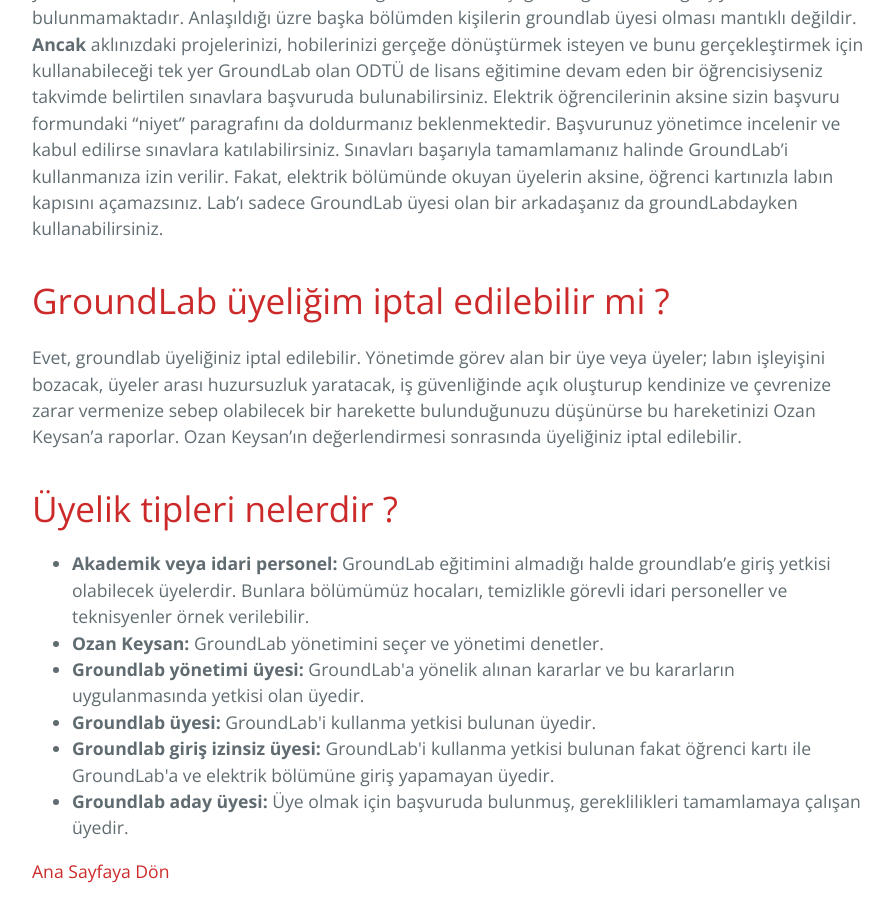
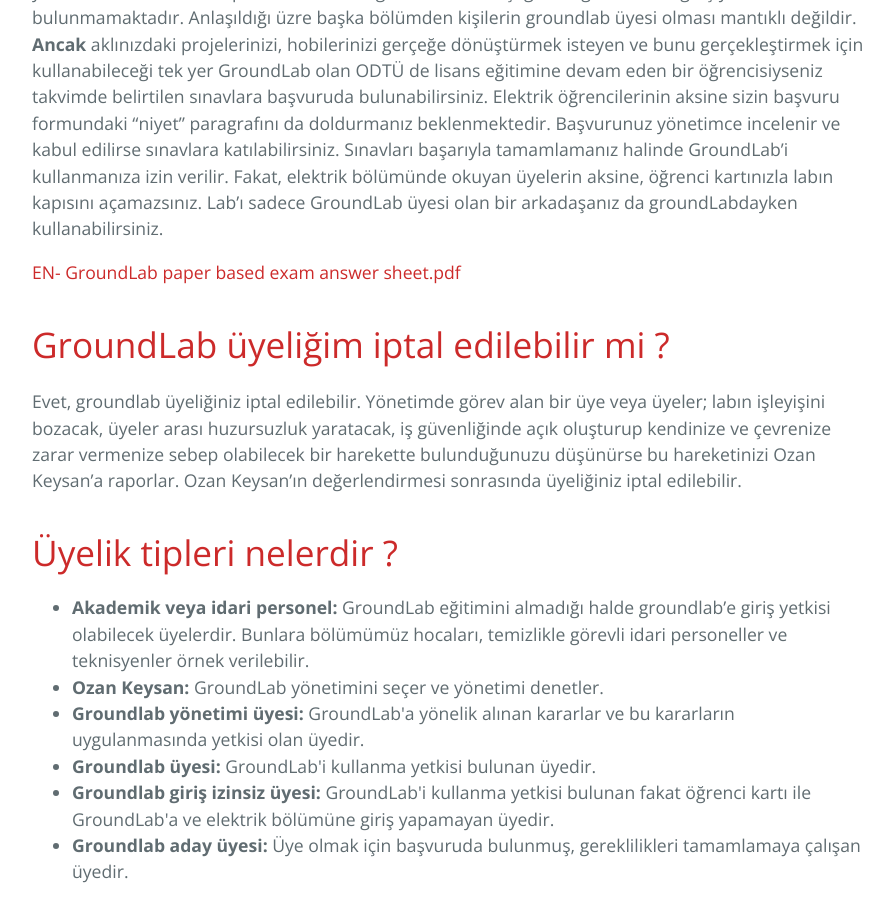
Before and after one commit to groundlabmetu/groundlabmetu.github.io, a Jekyll site: the page built from üyelik.md, in a window 1280 px wide and 900 px high, scrolled down 1090 px. Shown: the whole window, without its empty margins (192-1085 px from the left). Built offline with Jekyll 4.4.1, drawn with Linux system fonts in a browser that asks for light colours.

Commit message:
Update üyelik.md

```diff
--- a/üyelik.md
+++ b/üyelik.md
@@ -20,6 +20,7 @@
 <h1>GroundLab'a sadece elektrik-elektronik bölümünden öğrenciler mi üye olabilir ?</h1>
 Evet. Bunun sebebi güvenlik kaygıları ve labın fiziksel limitidir. GroundLab'e girişi olan ve elektrik bölümünde okumayan bir ODTÜ öğrencisi doğal olarak elektrik bölümüne de giriş yetkisi almış olmaktadır. Bu olumsuz bir şekilde sonuçlanabilir. Bununla beraber lab fiziksel boyutları ve ekipman adetleri sebebiyle yoğun dönemlerde elektrik bölümünden olan üyelerinin kullanımına bile yetmemektedir. Bu sebeple bölümümüz öğrencilerinin birçoğunun groundlaba giriş yetkisi bulunmamaktadır. Anlaşıldığı üzre başka bölümden kişilerin groundlab üyesi olması mantıklı değildir. <b>Ancak</b> aklınızdaki projelerinizi, hobilerinizi gerçeğe dönüştürmek isteyen ve bunu gerçekleştirmek için kullanabileceği tek yer GroundLab olan  ODTÜ de lisans eğitimine devam eden bir öğrencisiyseniz takvimde belirtilen sınavlara başvuruda bulunabilirsiniz. Elektrik öğrencilerinin aksine sizin başvuru formundaki "niyet" paragrafını da doldurmanız beklenmektedir. Başvurunuz yönetimce incelenir ve kabul edilirse sınavlara katılabilirsiniz. Sınavları başarıyla tamamlamanız halinde GroundLab'i kullanmanıza izin verilir. Fakat, elektrik bölümünde okuyan üyelerin aksine, öğrenci kartınızla labın kapısını açamazsınız. Lab'ı sadece GroundLab üyesi olan bir arkadaşanız da groundLabdayken kullanabilirsiniz.
 
+[EN- GroundLab paper based exam answer sheet.pdf](https://github.com/groundlabmetu/groundlabmetu.github.io/blob/main/docs/EN-%20GroundLab%20paper%20based%20exam%20answer%20sheet.pdf)
 
 <h1>GroundLab üyeliğim iptal edilebilir mi ?</h1>
 Evet, groundlab üyeliğiniz iptal edilebilir. Yönetimde görev alan bir üye veya üyeler; labın işleyişini bozacak, üyeler arası huzursuzluk yaratacak, iş güvenliğinde açık oluşturup kendinize ve çevrenize zarar vermenize sebep olabilecek bir harekette bulunduğunuzu düşünürse bu hareketinizi Ozan Keysan'a raporlar. Ozan Keysan'ın değerlendirmesi sonrasında üyeliğiniz iptal edilebilir.
```
